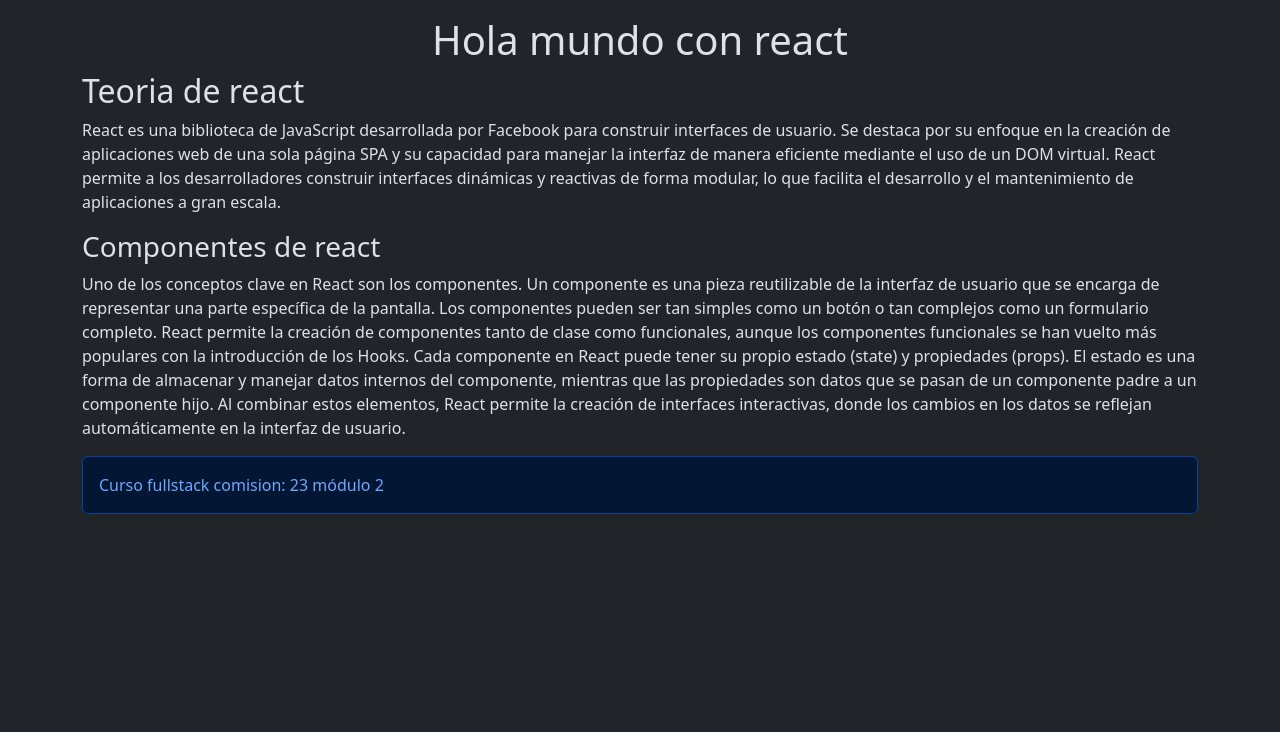
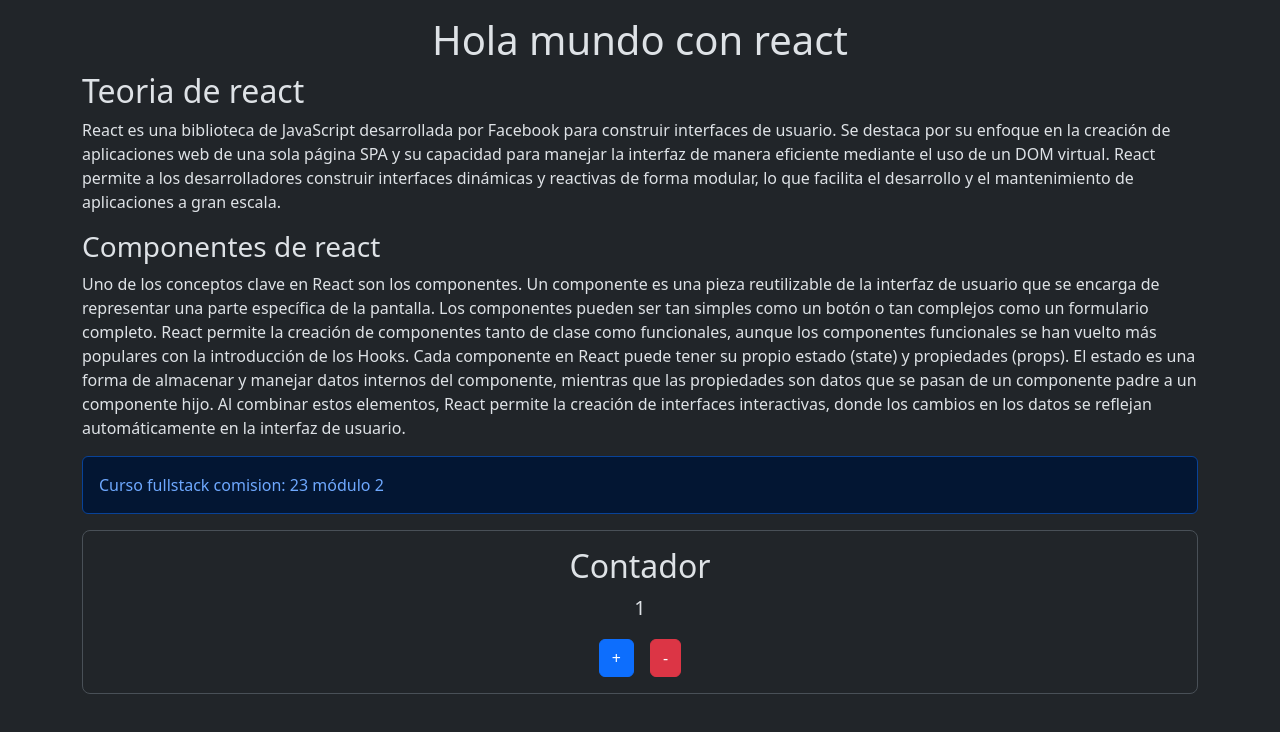
Before and after one commit to rollingcodeschool/contador-c23, a React (Vite) app: page / in a window 1280 px wide. Shown: the top 732 px of the page. Built offline with nearby package versions, Linux system fonts and the light colour scheme.

Commit message:
agregamos el maquetado del contador

```diff
--- a/src/App.jsx
+++ b/src/App.jsx
@@ -1,3 +1,4 @@
+import Contador from "./components/Contador";
 import Teoria from "./components/Teoria";
 
 function App() {
@@ -10,6 +11,7 @@
       <h1 className="text-center">Hola mundo con react</h1>
       {/* <Teoria comisionProps={comision} moduloProps={modulo}></Teoria> */}
       <Teoria comisionProps={comision} moduloProps={modulo} nombreprops={'ejemplo'}/>
+      <Contador></Contador>
     </main>
   );
 }
--- /dev/null
+++ b/src/components/Contador.jsx
@@ -0,0 +1,12 @@
+const Contador = () => {
+    return (
+        <section className="border rounded-3 text-center p-3">
+            <h2>Contador</h2>
+            <p className="lead ">1</p>
+            <button className="btn btn-primary me-3">+</button>
+            <button className="btn btn-danger">-</button>
+        </section>
+    );
+};
+
+export default Contador;
```
